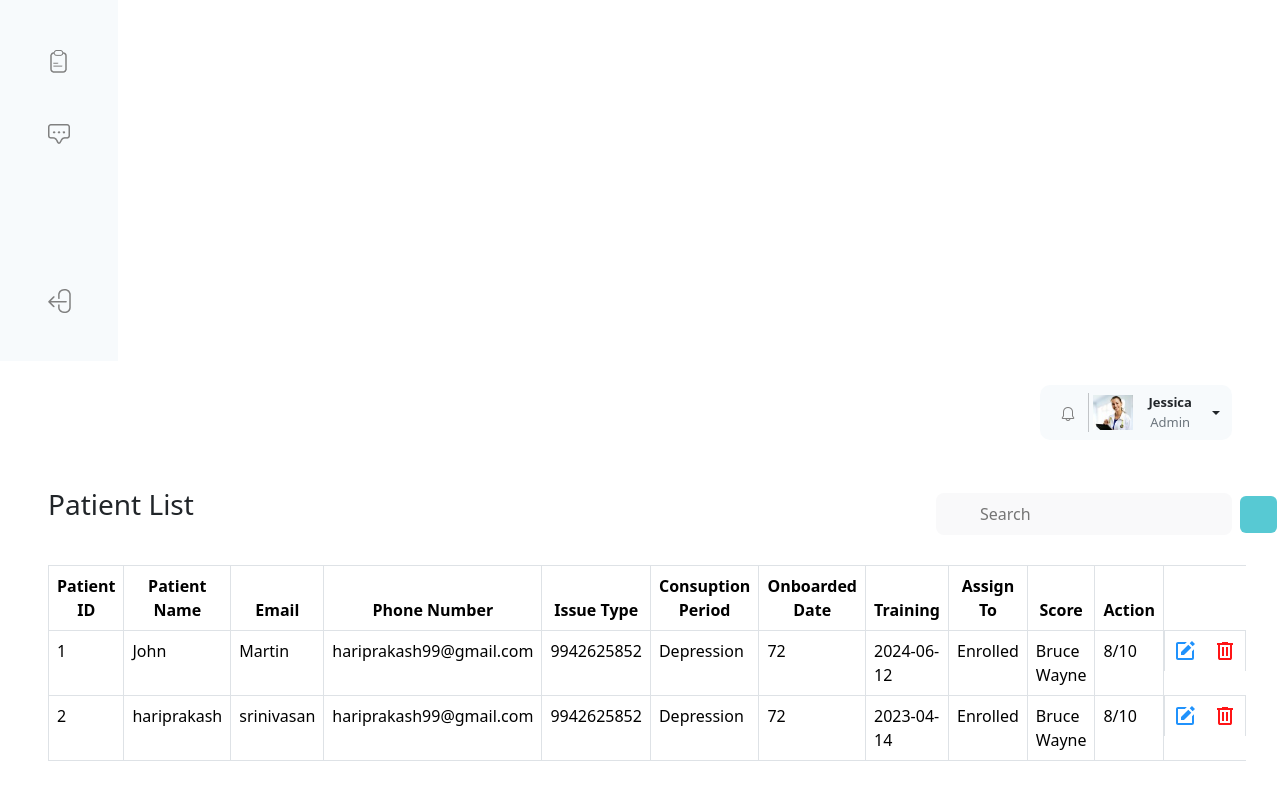
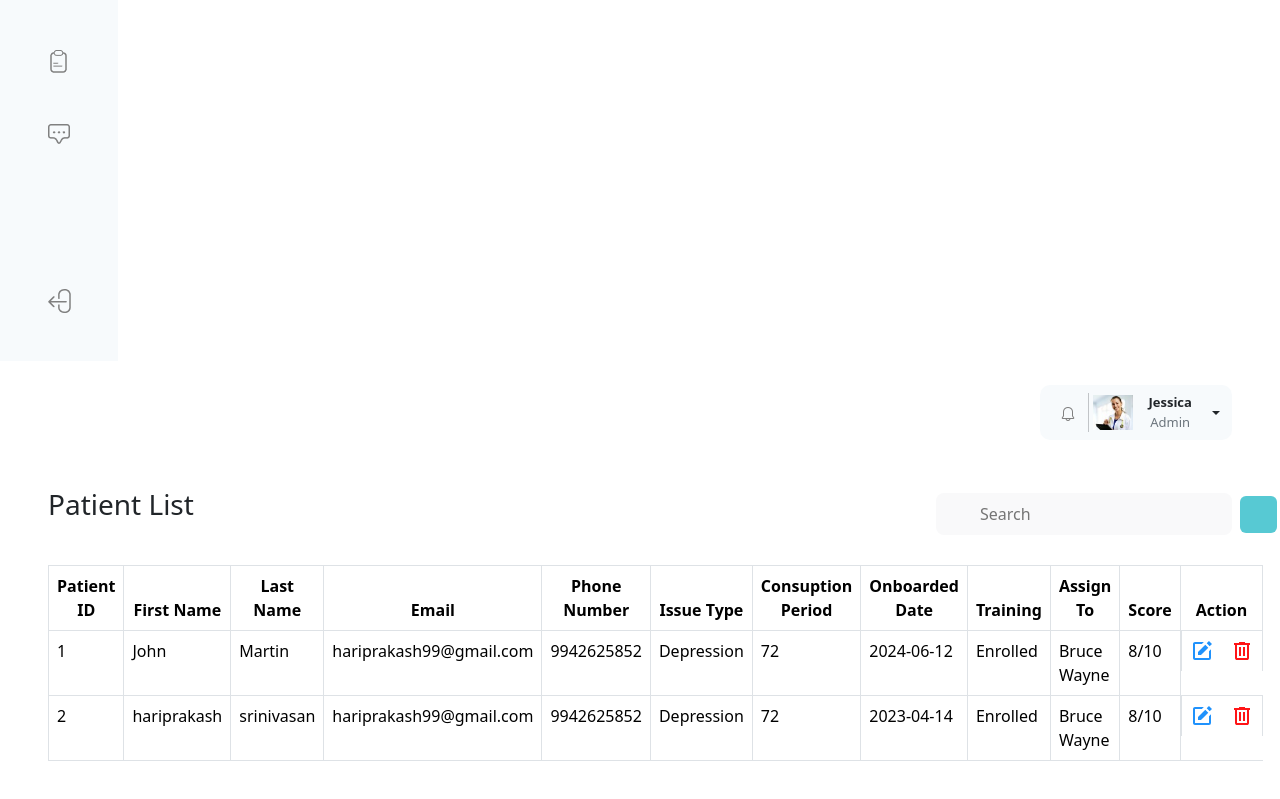
Before and after one commit to Nithish1206/myapp, a React (Create React App) app: page /PatientList in a window 1280 px wide. Shown: the part 439-1238 px from the top of the page. Built offline with nearby package versions, Linux system fonts and the light colour scheme; some icons are missing.

Commit message:
"Moved import statement in Dashboard component, added sessionStorage in AddPatientIssueDetail, and modified PatientList component with changes to table headers and removed unnecessary code."

```diff
--- a/src/components/Dashboard.jsx
+++ b/src/components/Dashboard.jsx
@@ -1,10 +1,10 @@
 import React from "react";
 
-import { Row, Col } from "react-bootstrap";
 import PE from "../Assests/Frame 20.png";
 import PIT from "../Assests/Frame 22.png";
 import RP from "../Assests/Frame 21.png";
 import "./CSS/Dashboard.css";
+import { Row, Col } from "react-bootstrap";
 
 const Dashboard = () => {
   const box1 = { title: "Patients Enrolled", count: 120, img: PE };
--- a/src/components/Patient/AddPatient/AddPatientIssueDetail.jsx
+++ b/src/components/Patient/AddPatient/AddPatientIssueDetail.jsx
@@ -22,7 +22,7 @@
       Score: "5/10",
     };
     localStorage.setItem("PatientData", JSON.stringify([...existData, List]));
-
+    sessionStorage.setItem("AddDetails", JSON.stringify());
     navigate("/PatientList");
   };
   return (
--- a/src/components/Patient/PatientList.jsx
+++ b/src/components/Patient/PatientList.jsx
@@ -6,7 +6,6 @@
 
 const PatientList = () => {
   const navigate = useNavigate();
-
   const patient = JSON.parse(localStorage.getItem("PatientData"));
   const PatientDetails = () => {
     const List = patient.map((list, index) => (
@@ -78,7 +77,8 @@
           <thead className="text-center">
             <tr>
               <th scope="col">Patient ID</th>
-              <th scope="col">Patient Name</th>
+              <th scope="col">First Name</th>
+              <th scope="col">Last Name</th>
               <th scope="col">Email</th>
               <th scope="col">Phone Number</th>
               <th scope="col">Issue Type</th>
```
